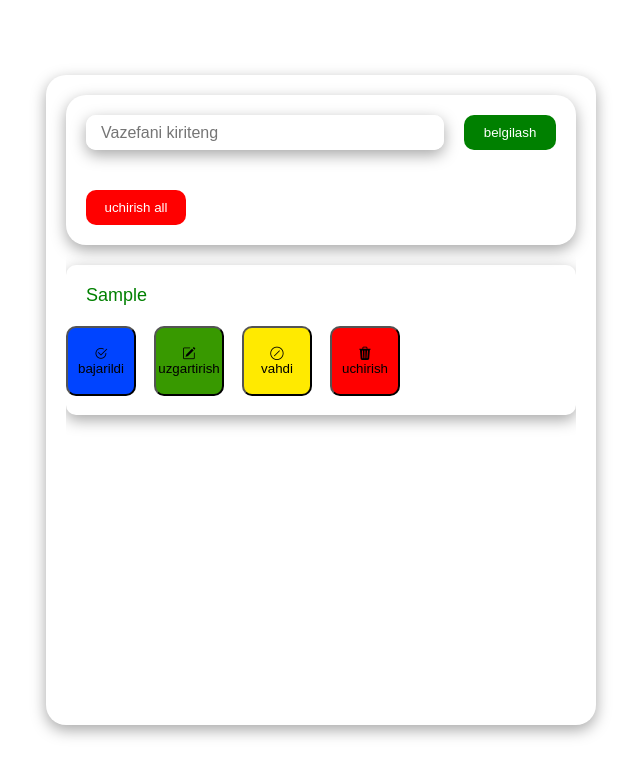
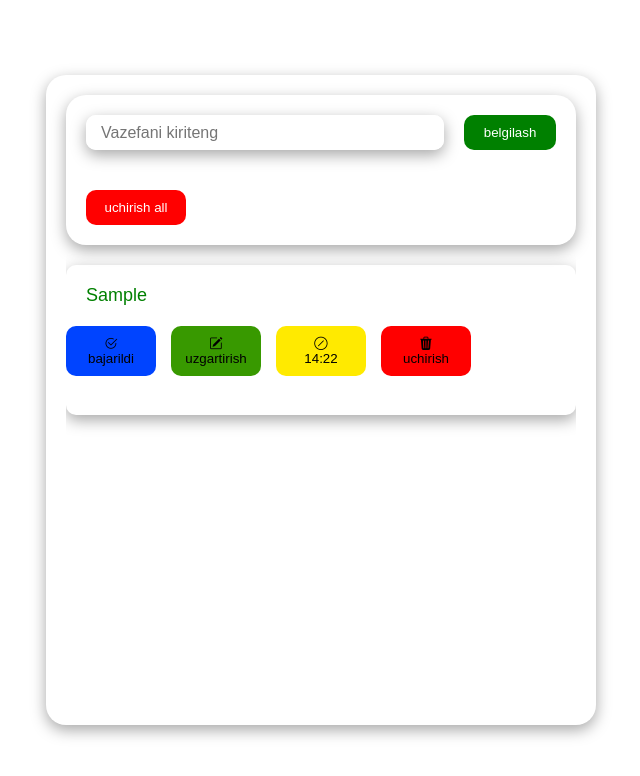
Before and after one commit to nazarbek08/yakunlash-4-oy, a plain HTML site: page index.html in a window 1280 px wide. Both pictures are taken after typing "Sample" into the empty fields and a click on the button "belgilash". Shown: the whole page, without its empty margins (319-959 px from the left). Drawn offline with nearby package versions, Linux system fonts and the light colour scheme.

Commit message:
salom dunyo

```diff
--- a/app.js
+++ b/app.js
@@ -16,7 +16,7 @@ formEl.addEventListener("submit", (e) => {
   const btnCompleEl = document.createElement("button");
   const btnComplEl = document.createElement("button");
   const btnCompEl = document.createElement("button");
-  const btnComEl = document.createElement("button");
+
   const pEl = document.createElement("p");
 
   divEl.className = "task_card";
@@ -27,14 +27,14 @@ formEl.addEventListener("submit", (e) => {
   btnCompleEl.className = "comp_b";
   btnComplEl.className = "comp_";
   btnCompEl.className = "comp";
-  btnComEl.className = "com";
+
 
   btnCompleteEl.innerHTML = `<i class="bi bi-check2-circle"></i><br>  bajarildi`;
   btnCompletEl.innerHTML = `<i class="bi bi-pencil-square"></i><br>  uzgartirish`;
-  btnCompleEl.innerHTML = `<i class="bi bi-slash-circle"></i><br>  vahdi`;
+  btnCompleEl.innerHTML = `<i class="bi bi-slash-circle"></i><br>  14:22`;
   btnComplEl.innerHTML = `<i class="bi bi-trash3-fill"></i><br>  uchirish`;
   btnCompEl.innerHTML = `  `;
-  btnComEl.innerHTML = ` `;
+
   pEl.innerHTML = inputEl.value;
   divEl.appendChild(pEl);
   divBtnEl.appendChild(btnCompleteEl);
@@ -42,7 +42,7 @@ formEl.addEventListener("submit", (e) => {
   divBtnEl.appendChild(btnCompleEl);
   divBtnEl.appendChild(btnComplEl);
   divBtnEl.appendChild(btnCompEl);
-  divBtnEl.appendChild(btnComEl);
+
 
   divEl.appendChild(divBtnEl);
   taskEl.prepend(divEl);
@@ -50,8 +50,8 @@ formEl.addEventListener("submit", (e) => {
   inputEl.value = "";
 
   btnCompleteEl.addEventListener("click", () => {
-  pEl.className.toggle("active")
-});
+    pElBtnEl.className.toggle("active")
+  });
 
 });
 
--- a/main.css
+++ b/main.css
@@ -137,44 +137,48 @@ body {
 }
 
 .comp_btn {
-    width: 70px;
-    height: 70px;
+    width: 90px;
+    height: 50px;
     background-color: rgb(0, 68, 255);
+    border: 1px blue;
     border-radius: 10px;
 }
 
 .comp_bt {
-    width: 70px;
-    height: 70px;
+    width: 90px;
+    height: 50px;
     background-color: rgb(56, 153, 0);
+    border: 1px green;
     border-radius: 10px;
 }
 
 .comp_b {
-    width: 70px;
-    height: 70px;
+    width: 90px;
+    height: 50px;
     background-color: rgb(255, 234, 0);
+    border: 1px gold;
     border-radius: 10px;
 }
 
 .comp_ {
-    width: 70px;
-    height: 70px;
+    width: 90px;
+    height: 50px;
     background-color: rgb(255, 0, 0);
+    border: 1px red;
     border-radius: 10px;
 }
 
 .comp {
-    width: 70px;
-    height: 70px;
+    width: 90px;
+    height: 50px;
     background-color: rgb(255, 255, 255);
     border: 1px white;
     border-radius: 10px;
 }
 
 .com {
-    width: 70px;
-    height: 70px;
+    width: 100px;
+    height: 50px;
     background-color: rgb(255, 255, 255);
     border: 1px white;
     border-radius: 10px;
```
